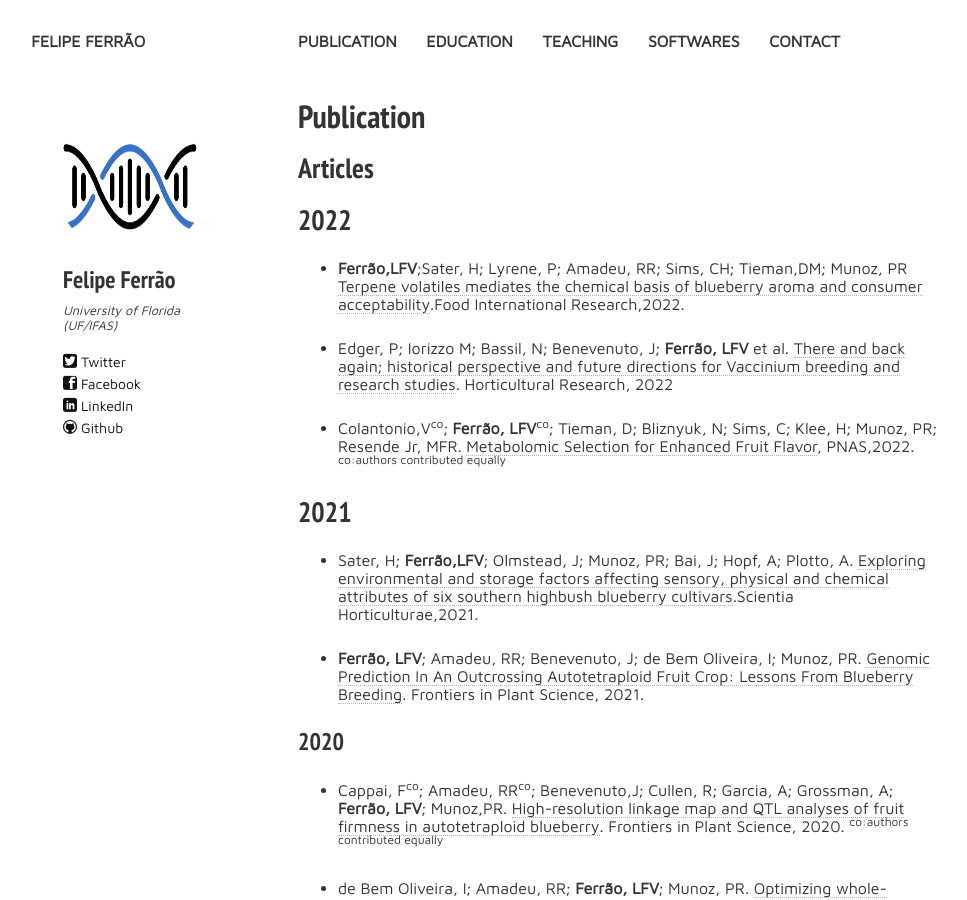
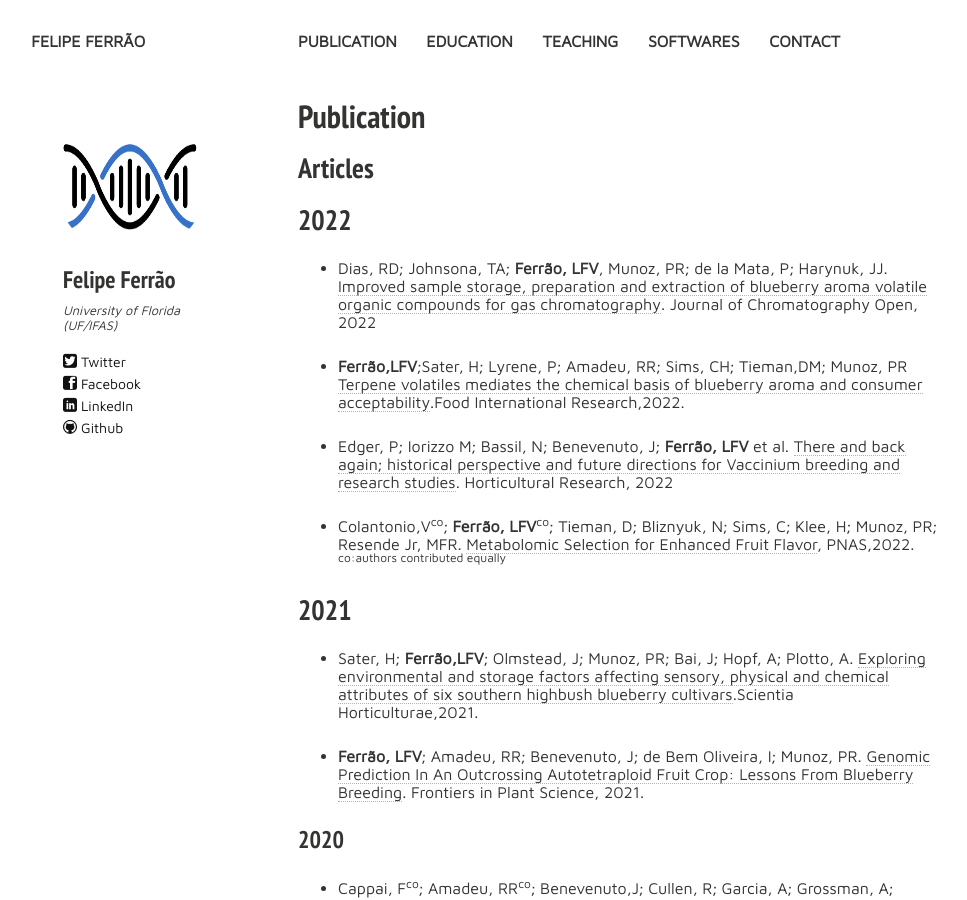
Before and after one commit to lfelipe-ferrao/lfelipe-ferrao.github.io, a Jekyll site: the page built from publication.md, in a window 1280 px wide and 900 px high. Shown: the whole window, without its empty margins (22-989 px from the left). Built offline with Jekyll 4.4.1, drawn with Linux system fonts in a browser that asks for light colours; nearby versions of some CDN libraries.

Commit message:
Update publication.md

```diff
--- a/publication.md
+++ b/publication.md
@@ -15,6 +15,8 @@ tags: [people, undergrads, MSc, PhD, postdocs]
 ## Articles
 
 ## 2022
+
+- Dias, RD; Johnsona, TA; **Ferrão, LFV**, Munoz, PR; de la Mata, P; Harynuk, JJ. [Improved sample storage, preparation and extraction of blueberry aroma volatile organic compounds for gas chromatography](https://www.sciencedirect.com/science/article/pii/S2772391722000457?utm_campaign=STMJ_AUTH_SERV_PUBLISHED&utm_medium=email&utm_acid=140265872&SIS_ID=&dgcid=STMJ_AUTH_SERV_PUBLISHED&CMX_ID=&utm_in=DM325336&utm_source=AC_). Journal of Chromatography Open, 2022
 
 -  **Ferrão,LFV**;Sater, H; Lyrene, P; Amadeu, RR; Sims, CH; Tieman,DM; Munoz, PR [Terpene volatiles mediates the chemical basis of blueberry aroma and consumer acceptability](https://www.sciencedirect.com/science/article/pii/S0963996922005269).Food International Research,2022.
 
```
